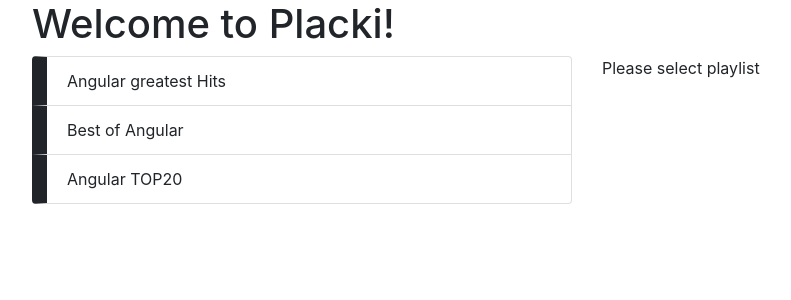
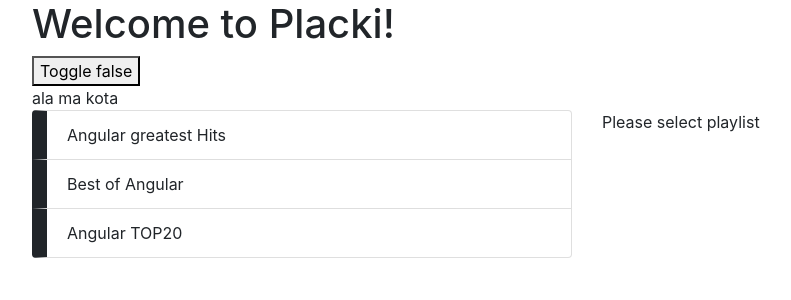
Before and after one commit to rdrezner/szkolenie_ang, an Angular app: page / in a window 1280 px wide. Shown: the top 300 px of the page, without its empty margins (53-844 px from the left). Built offline with nearby package versions, Linux system fonts and the light colour scheme.

Commit message:
dyrektywa strukturalna

```diff
--- a/src/app/app.component.html
+++ b/src/app/app.component.html
@@ -3,5 +3,10 @@
     Welcome to {{title}}!
   </h1>
 
-  <playlists></playlists>
+  <button (click)="hide = !hide">Toggle {{hide}}</button>
+
+  <div *unless="hide; let ala">
+      {{ala}}
+    <playlists></playlists>
+  </div>
 </div>
--- a/src/app/app.component.ts
+++ b/src/app/app.component.ts
@@ -7,6 +7,8 @@ import { Component } from '@angular/core';
 })
 export class AppComponent {
   title = 'Placki';
+
+  hide = false;
 
   // counter = 0
 
--- a/src/app/app.module.ts
+++ b/src/app/app.module.ts
@@ -10,6 +10,7 @@ import { PlaylistDetailsComponent } from './playlists/playlist-details.component
 import { PlaylistItemComponent } from './playlists/playlist-item.component';
 import { ModalComponent } from './playlists/modal.component';
 import { HighlightDirective } from './playlists/highlight.directive';
+import { UnlessDirective } from './playlists/unless.directive';
 
 @NgModule({
   declarations: [
@@ -19,7 +20,8 @@ import { HighlightDirective } from './playlists/highlight.directive';
     PlaylistDetailsComponent,
     PlaylistItemComponent,
     ModalComponent,
-    HighlightDirective
+    HighlightDirective,
+    UnlessDirective
   ],
   imports: [
     BrowserModule,
--- /dev/null
+++ b/src/app/playlists/unless.directive.ts
@@ -0,0 +1,31 @@
+import { Directive, TemplateRef, ViewContainerRef, Input, ViewRef } from '@angular/core';
+
+@Directive({
+  selector: '[unless]'
+})
+export class UnlessDirective {
+
+  cached:ViewRef;
+
+  @Input('unless')
+  set unless(hide) {
+    if(hide) {
+      this.cached = this.vcr.detach();
+    }
+    else {
+      if(this.cached) {
+        this.vcr.insert(this.cached);
+      }
+      else {
+        this.vcr.createEmbeddedView(this.tpl, {
+          $implicit: 'ala ma kota'
+        });
+      }
+    }
+  }
+
+  constructor(private tpl:TemplateRef<any>, private vcr:ViewContainerRef) {
+    console.log("unless");
+  }
+
+}
```
